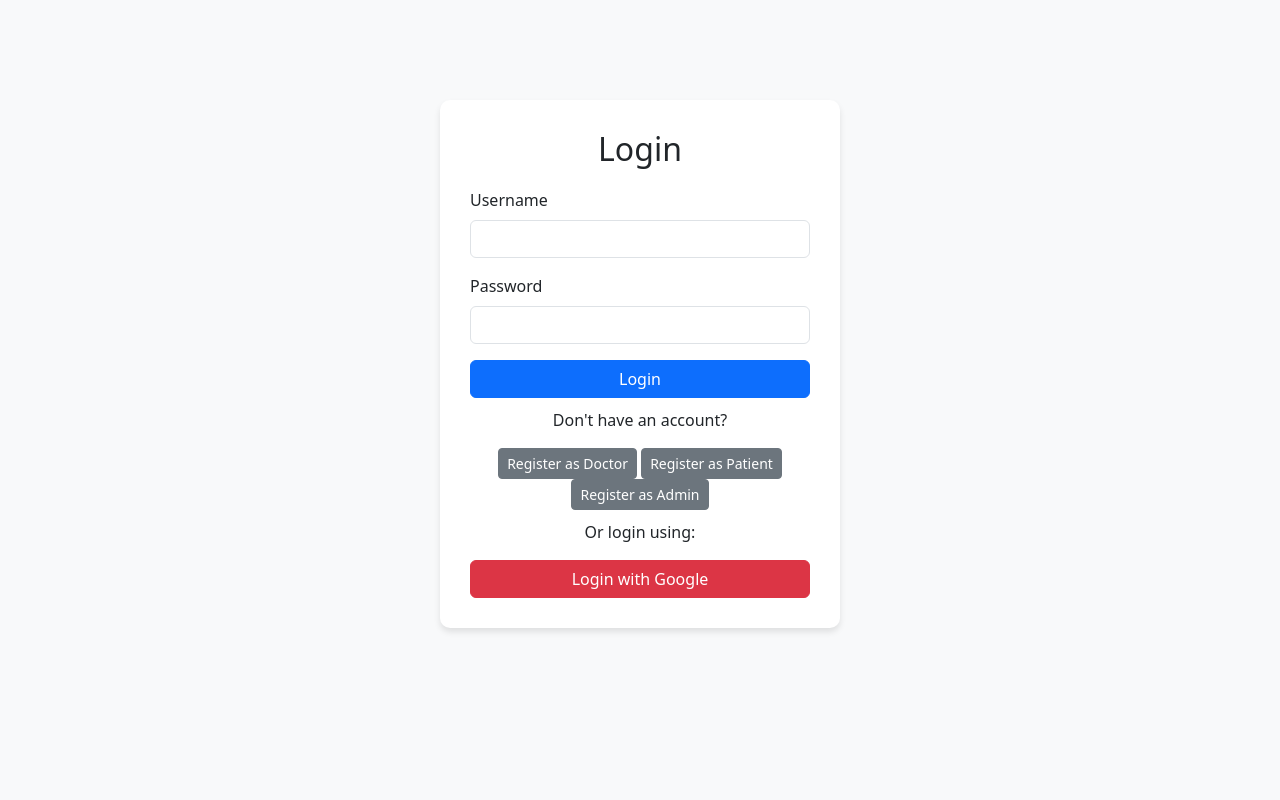
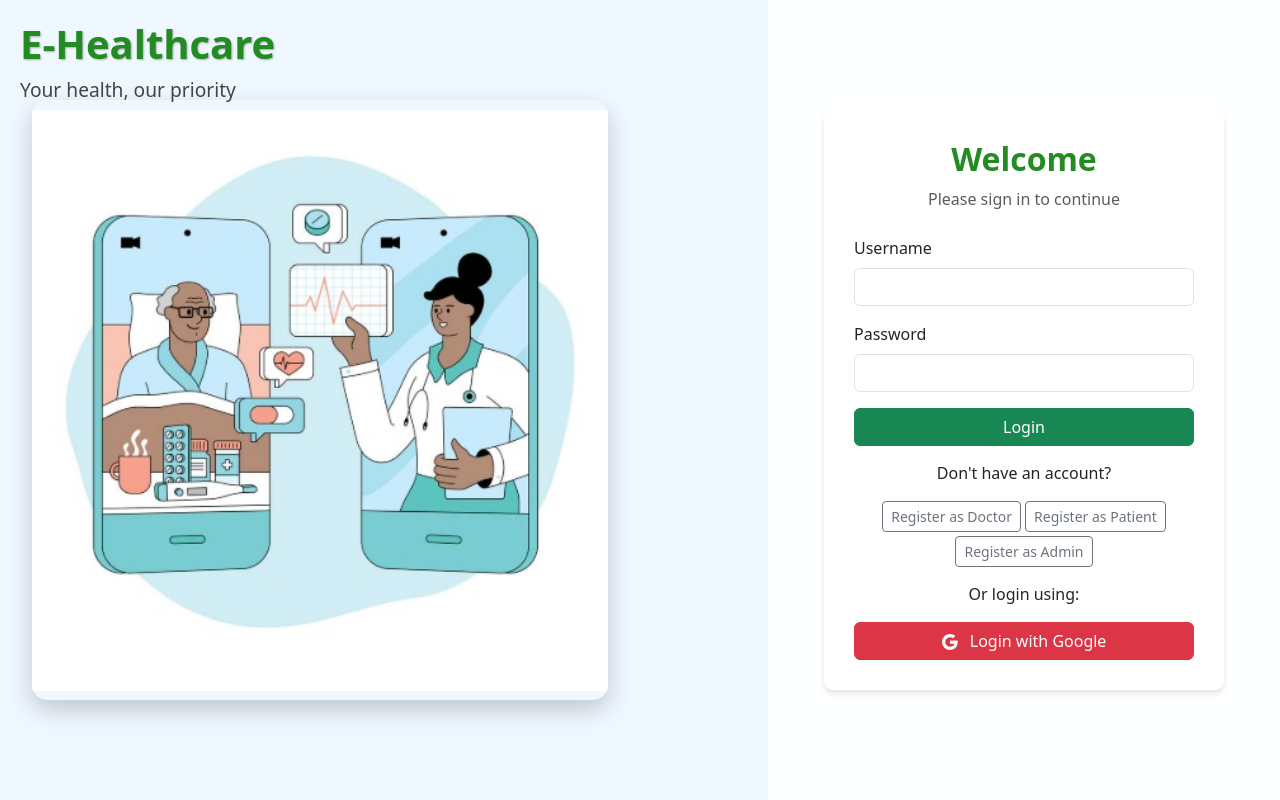
Before and after one commit to Anish9848/Ehealthcare, a Django app: page / in a window 1280 px wide. Run offline with Django 5.2, Linux system fonts and the light colour scheme; some libraries are stand-ins or nearby versions.

Commit message:
UI of login page

```diff
--- a/ehealthcare/users/templates/users/login.html
+++ b/ehealthcare/users/templates/users/login.html
@@ -1,48 +1,148 @@
-<!-- filepath: c:\Users\Anish\Desktop\Final Year Project\ehealthcare\users\templates\users\login.html -->
 {% load socialaccount %}
+{% load static %}
 <!DOCTYPE html>
 <html lang="en">
 <head>
     <meta charset="UTF-8">
     <meta name="viewport" content="width=device-width, initial-scale=1.0">
-    <title>Login</title>
+    <title>Login - E-Healthcare</title>
     <link href="https://cdn.jsdelivr.net/npm/bootstrap@5.3.0-alpha3/dist/css/bootstrap.min.css" rel="stylesheet">
     <script src="https://cdn.jsdelivr.net/npm/bootstrap@5.3.0-alpha3/dist/js/bootstrap.bundle.min.js"></script>
     <style>
         body {
-            background-color: #f8f9fa;
+            margin: 0;
+            padding: 0;
+            height: 100vh;
+            background-color: #f0f8ff; /* Light blue background */
+            display: flex;
+            justify-content: flex-end;
         }
+
+        .background-image {
+            position: absolute;
+            top: 50%;
+            left: 25%;
+            transform: translate(-50%, -50%);
+            width: 45%; /* Smaller image size */
+            height: 75%;
+            background-image: url("{% static 'images/telehealth_image.jpg' %}");
+            background-size: contain; /* Preserve aspect ratio */
+            background-position: center;
+            background-repeat: no-repeat;
+            border-radius: 15px;
+            box-shadow: 0 10px 25px rgba(0, 0, 0, 0.2);
+            z-index: 1;
+        }
+
+        .overlay {
+            position: absolute;
+            top: 0;
+            left: 0;
+            width: 100%;
+            height: 100%;
+            background: rgba(0, 0, 0, 0.1);
+            z-index: 1;
+        }
+
+        .login-container-wrapper {
+            display: flex;
+            align-items: center;
+            width: 40%;
+            min-width: 400px;
+            height: 100vh;
+            background-color: rgba(255, 255, 255, 0.95);
+            z-index: 2;
+            padding: 20px;
+        }
+
         .login-container {
-            margin-top: 100px;
+            width: 100%;
             max-width: 400px;
             padding: 30px;
             background: white;
             border-radius: 10px;
             box-shadow: 0 4px 6px rgba(0, 0, 0, 0.1);
+            margin: auto;
         }
+
         .login-header {
             text-align: center;
-            margin-bottom: 20px;
+            margin-bottom: 25px;
         }
+
+        .login-header h2 {
+            color: #228B22;
+            font-weight: bold;
+        }
+
         .register-link {
             text-align: center;
-            margin-top: 10px;
+            margin-top: 15px;
+        }
+
+        .branding {
+            position: absolute;
+            top: 20px;
+            left: 20px;
+            z-index: 3;
+        }
+
+        .branding h1 {
+            color: #228B22;
+            font-weight: bold;
+            text-shadow: 1px 1px 2px rgba(0, 0, 0, 0.3);
+        }
+
+        .branding p {
+            color: #444;
+            font-size: 1.2rem;
+        }
+
+        /* Responsive adjustments */
+        @media (max-width: 992px) {
+            .login-container-wrapper {
+                width: 100%;
+                background-color: rgba(255, 255, 255, 0.9);
+            }
+
+            .background-image {
+                display: none; /* Hide image on smaller screens */
+            }
+
+            .branding {
+                text-align: center;
+                width: 100%;
+                top: 10px;
+            }
         }
     </style>
 </head>
 <body>
-    <div class="container d-flex justify-content-center align-items-center">
+    <!-- Small background image -->
+    <div class="background-image"></div>
+
+    <!-- Branding text on the background -->
+    <div class="branding">
+        <h1>E-Healthcare</h1>
+        <p>Your health, our priority</p>
+    </div>
+
+    <!-- Right-side login container -->
+    <div class="login-container-wrapper">
         <div class="login-container">
             <div class="login-header">
-                <h2>Login</h2>
+                <h2>Welcome</h2>
+                <p class="text-muted">Please sign in to continue</p>
             </div>
+
             {% if messages %}
                 <div class="alert alert-danger">
                     {% for message in messages %}
-                        <p>{{ message }}</p>
+                        <p class="mb-0">{{ message }}</p>
                     {% endfor %}
                 </div>
             {% endif %}
+
             <form method="post">
                 {% csrf_token %}
                 <div class="mb-3">
@@ -53,21 +153,30 @@
                     <label for="password" class="form-label">Password</label>
                     <input type="password" class="form-control" id="password" name="password" required>
                 </div>
-                <button type="submit" class="btn btn-primary w-100">Login</button>
+                <button type="submit" class="btn btn-success w-100">Login</button>
             </form>
+
             <div class="register-link">
                 <p>Don't have an account?</p>
-                <a href="/register/doctor/" class="btn btn-secondary btn-sm">Register as Doctor</a>
-                <a href="/register/patient/" class="btn btn-secondary btn-sm">Register as Patient</a>
-                <a href="/register/admin/" class="btn btn-secondary btn-sm">Register as Admin</a>
+                <div class="d-flex gap-1 justify-content-center flex-wrap">
+                    <a href="/register/doctor/" class="btn btn-outline-secondary btn-sm">Register as Doctor</a>
+                    <a href="/register/patient/" class="btn btn-outline-secondary btn-sm">Register as Patient</a>
+                    <a href="/register/admin/" class="btn btn-outline-secondary btn-sm">Register as Admin</a>
+                </div>
             </div>
 
             <div class="register-link">
                 <p>Or login using:</p>
-                <button class="btn btn-danger w-100" onclick="openGoogleLoginPopup()">Login with Google</button>
+                <button class="btn btn-danger w-100" onclick="openGoogleLoginPopup()">
+                    <svg xmlns="http://www.w3.org/2000/svg" width="16" height="16" fill="currentColor" class="bi bi-google me-2" viewBox="0 0 16 16">
+                        <path d="M15.545 6.558a9.42 9.42 0 0 1 .139 1.626c0 2.434-.87 4.492-2.384 5.885h.002C11.978 15.292 10.158 16 8 16A8 8 0 1 1 8 0a7.689 7.689 0 0 1 5.352 2.082l-2.284 2.284A4.347 4.347 0 0 0 8 3.166c-2.087 0-3.86 1.408-4.492 3.304a4.792 4.792 0 0 0 0 3.063h.003c.635 1.893 2.405 3.301 4.492 3.301 1.078 0 2.004-.276 2.722-.764h-.003a3.702 3.702 0 0 0 1.599-2.431H8v-3.08h7.545z"/>
+                    </svg>
+                    Login with Google
+                </button>
             </div>
         </div>
     </div>
+
     <script>
         function openGoogleLoginPopup() {
             const width = 500;
@@ -81,11 +190,9 @@
                 `width=${width},height=${height},top=${top},left=${left},resizable=yes,scrollbars=yes,status=yes`
             );
 
-            // Monitor the popup window to detect when it closes
             const interval = setInterval(() => {
                 if (popup.closed) {
                     clearInterval(interval);
-                    // Optionally, refresh the page or perform an action after login
                     window.location.reload();
                 }
             }, 500);
```
Also changed, not shown: ehealthcare/users/static/Images/healthcare_image.jpg (added), ehealthcare/users/static/Images/telehealth_image.jpg (added).
